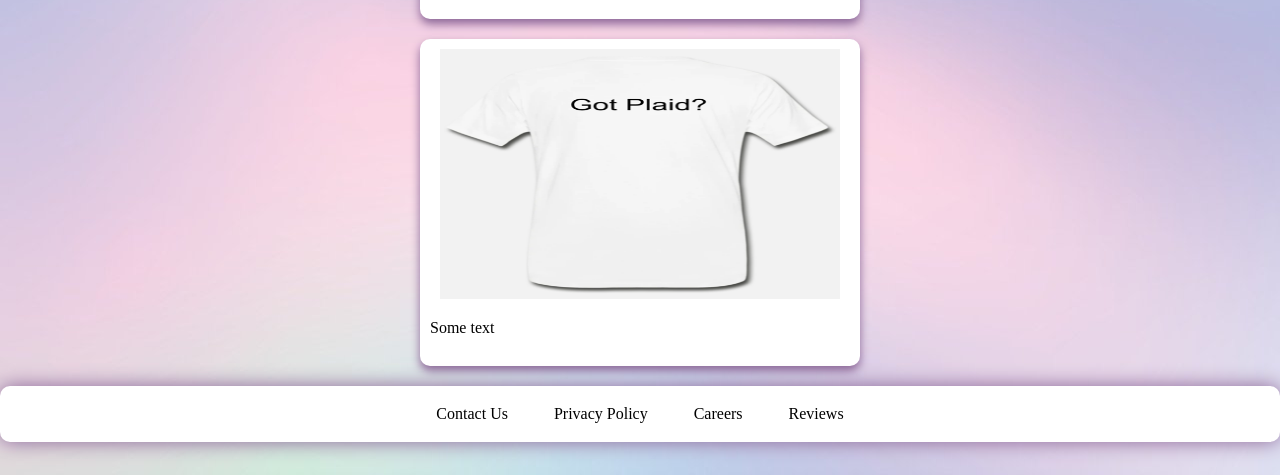
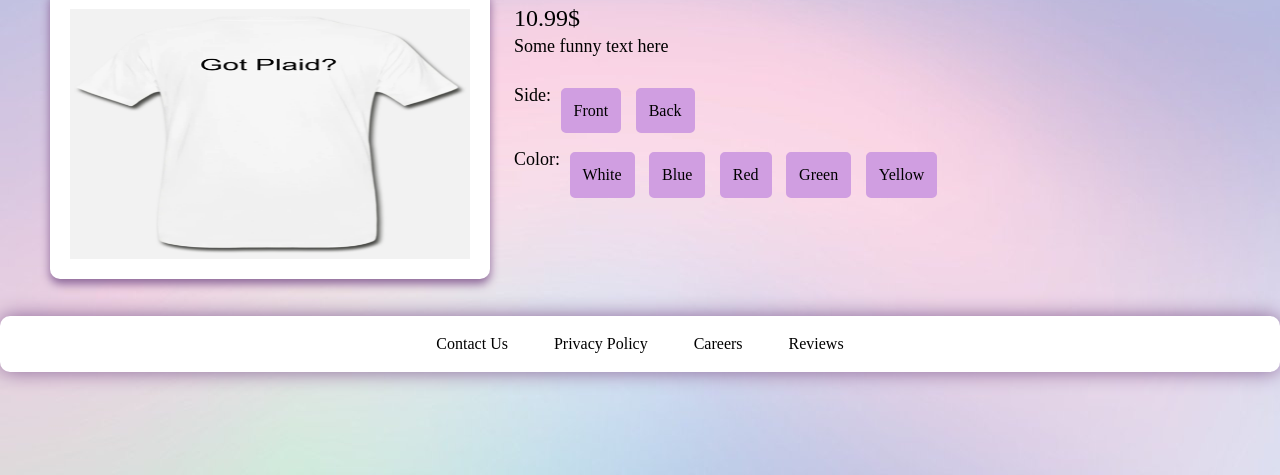
Before and after one commit to victor-dychok/INIS-labs, a plain HTML site: page tshirts.html in a window 1280 px wide. Shown: the part 325-800 px from the top of the page. Drawn offline with Linux system fonts and the light colour scheme.

Commit message:
t-shirts page done

```diff
--- a/prod-styles.css
+++ b/prod-styles.css
@@ -16,7 +16,7 @@ body{
 
 .logo-title
 {
-    color: #348bcb;
+    color: #8c6798;
 }
 
 .logo
@@ -71,6 +71,31 @@ body{
 }
 
 
+.button
+{
+    margin: 2px 5px;
+    padding: 10px;
+    font-size: 16px;
+    text-decoration: none;
+    color: black;
+    background-color: #d09ee1;
+
+    border: 3px solid #d09ee1;
+    border-radius: 5px;
+
+    display: inline-block;
+    vertical-align: top;
+
+    transition: color 0.2s linear;
+    transition: background-color 0.2s linear;
+}
+
+.button:hover
+{
+    background-color: white;
+}
+
+
 .intro
 {
     margin: 0 auto;
@@ -102,26 +127,10 @@ body{
     border-radius: 10px;
 }
 
-.button
-{
-    margin: 10px auto;
-    text-decoration: none;
-    color: #000;
-
-    display: inline-block;
-
-    border: 3px solid #22527b;
-    border-radius: 20px;
-
-    padding: 10px 15px;
-    max-width: 400px;
-}
-
-
-.card
+.product-name
 {
     width: 440px;
-    margin: 20px auto;
+    margin: 20px auto 5px 50px;
 
     padding: 10px;
     background-color: #fff;
@@ -134,4 +143,69 @@ body{
     font-size: 30px;
     color: #8c6798;
     text-align: center;
+    margin: 0 auto;
 }
+
+.card
+{
+    margin: 5px 10px 20px 50px;
+
+    padding: 20px;
+    width: 440px;
+
+    background-color: #fff;
+    box-shadow: 0 5px 10px #8c6798;
+    border-radius: 10px;
+    text-align: left;
+
+    display: inline-block;
+
+}
+
+.product-info
+{
+    line-height: 1.2;
+    vertical-align: top;
+    font-size: 24px;
+    display: inline-block;
+    margin: 0 10px;
+}
+
+.product-price
+{
+    margin: 0;
+    padding: 20px 0 5px 0;
+}
+
+.product-text
+{
+    margin: 0;
+    padding: 0;
+    line-height: 1;
+    vertical-align: top;
+    font-size: 18px;
+    display: inline-block;
+}
+
+.prod-variants
+{
+    margin: 20px 0;
+
+    width: 100%;
+    font-size: 18px;
+
+    background-color: transparent;
+    border-radius: 10px;
+    text-align: left;
+
+    display: block;
+}
+
+.container
+{
+    margin: 15px 0;
+    padding: 0;
+
+    background-color: transparent;
+    display: block;
+}
--- a/tshirts.html
+++ b/tshirts.html
@@ -31,14 +31,34 @@
         <a href="./under-constr.html" class="nav-link">Your Account</a>
     </div>
 
-    <div class = "card"><h1 class = "title">Название майки</h1></div>
+    <div class = "product-name"><h1 class = "title">Название майки</h1></div>
 
     <div class="card">
 
         <img class="intro-photo" src="shirt_images/plaid-white-back.png" alt="Тут должна быть майка, но что-то пошло не так">
+    </div>
 
-        <p>Some text</p>
+    <div class="product-info">
+        <p class="product-price">10.99$</p>
+        <p class="product-text"> Some funny text here</p>
 
+        <div class="prod-variants">
+            <div class="container">
+                <p class="product-text">Side:</p>
+                <a href="./under-constr.html" class="button">Front</a>
+                <a href="./under-constr.html" class="button">Back</a>
+            </div>
+
+            <div class="container">
+                <p class="product-text">Color:</p>
+                <a href="./under-constr.html" class="button">White</a>
+                <a href="./under-constr.html" class="button">Blue</a>
+                <a href="./under-constr.html" class="button">Red</a>
+                <a href="./under-constr.html" class="button">Green</a>
+                <a href="./under-constr.html" class="button">Yellow</a>
+            </div>
+
+        </div>
     </div>
 
     <div class="navigation">
```
